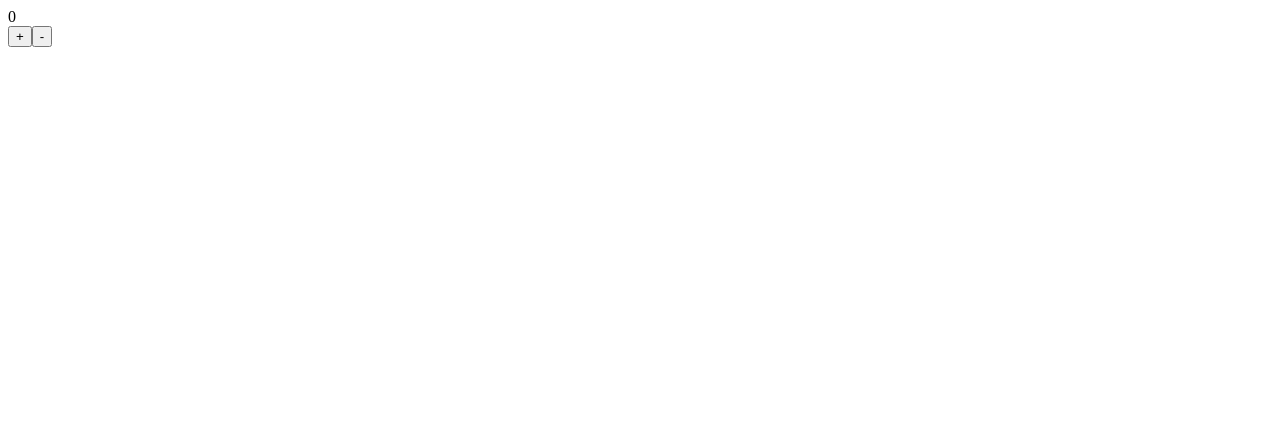
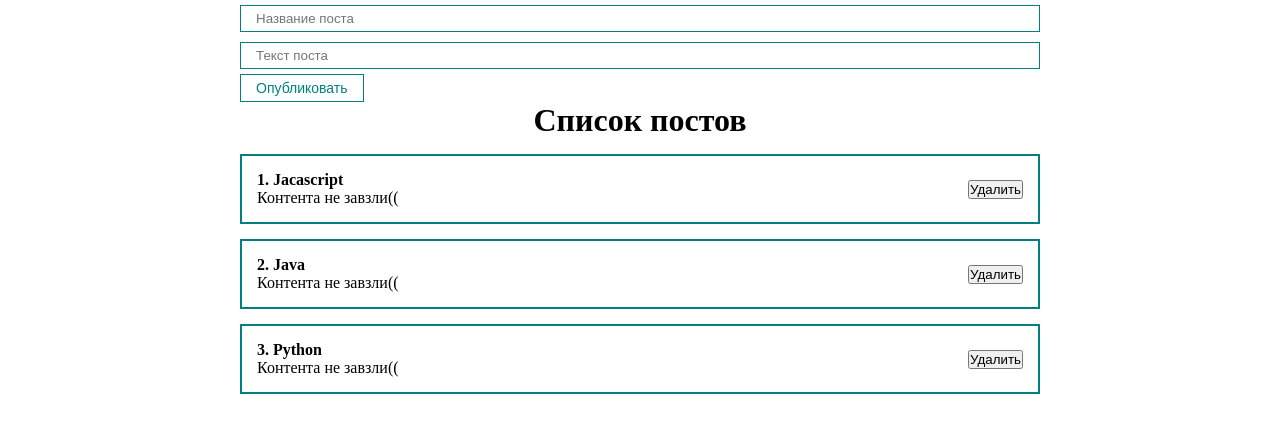
Before and after one commit to VolkovCode/react-blog, a React (Create React App) app: page / in a window 1280 px wide. Shown: the top 432 px of the page. Built offline with nearby package versions, Linux system fonts and the light colour scheme.

Commit message:
Добавлена возможность добавить пост

```diff
--- a/src/App.js
+++ b/src/App.js
@@ -1,15 +1,41 @@
-import React, {useState} from "react";
+import React, { useRef, useState } from "react";
+import PostList from "./components/PostList";
+import MyButton from "./components/UI/button/MyButton";
+import MyInput from "./components/UI/input/MyInput";
+import './styles/App.css';
 
 function App() {
-  const [likes, setLikes] = useState(0)
+
+  const [posts, setPosts] = useState([{id: 1, title: 'Jacascript', body: 'Контента не завзли(('},
+  {id: 2, title: 'Java', body: 'Контента не завзли(('},
+  {id: 3, title: 'Python', body: 'Контента не завзли(('},])
+  const [post, setPost] = useState({title: '', body: ''})
+
+  const addNewPost = (e) => {
+    e.preventDefault()
+    setPosts([...posts, {...post, id: Date.now()}])
+    setPost({title: '', body: ''})
+  }
 
   return (
     <>
     <div className="App">
-
-       <div>{likes}</div>
-       <button onClick={()=> setLikes(likes+1)}>+</button>
-       <button onClick={() =>setLikes(likes-1)}>-</button>
+      <form>
+        <MyInput
+          type='text'
+          placeholder='Название поста'
+          value={post.title}
+          onChange={e => setPost({...post, title: e.target.value})}
+        />
+        <MyInput
+          type='text'
+          placeholder='Текст поста'
+          value={post.body}
+          onChange={e => setPost({...post, body: e.target.value})}
+        />
+        <MyButton onClick={e => addNewPost(e)}>Опубликовать</MyButton>
+      </form>
+      <PostList posts={posts} title={'Список постов'} />
     </div>
     </>
   );
--- /dev/null
+++ b/src/components/PostItem.jsx
@@ -0,0 +1,21 @@
+import React from "react";
+
+const PostItem = (props) => {
+
+  return (
+    <div className='post'>
+        <div className='post__content'>
+          <strong>{props.number}. {props.post.title}</strong>
+          <div>
+            {props.post.body}
+          </div>
+
+        </div>
+        <div className="post__btn">
+          <button>Удалить</button>
+        </div>
+       </div>
+  )
+}
+
+export default PostItem;
--- /dev/null
+++ b/src/components/PostList.jsx
@@ -0,0 +1,15 @@
+import React from 'react';
+import PostItem from './PostItem';
+
+const PostList = (props) => {
+  return (
+    <div>
+      <h1 style={{ textAlign: "center" }}>{props.title}</h1>
+        {props.posts.map((post, index) =>
+        <PostItem number={index + 1} key={post.id} post={post} />
+        )}
+    </div>
+  )
+}
+
+export default PostList;
--- /dev/null
+++ b/src/components/UI/button/MyButton.jsx
@@ -0,0 +1,12 @@
+import React from 'react';
+import classes from './MyButton.module.css';
+
+const MyButton = ({children, ...props}) => {
+  return (
+    <button {...props} className={classes.myBtn}>
+      {children}
+    </button>
+  )
+}
+
+export default MyButton;
--- /dev/null
+++ b/src/components/UI/button/MyButton.module.css
@@ -0,0 +1,8 @@
+.myBtn {
+  padding: 5px 15px;
+  color: teal;
+  font-size: 14px;
+  background: transparent;
+  border: 1px solid teal;
+  cursor: pointer;
+}
--- /dev/null
+++ b/src/components/UI/input/MyInput.jsx
@@ -0,0 +1,10 @@
+import React from 'react';
+import classes from './MyInput.module.css'
+
+const MyInput = React.forwardRef((props, ref) => {
+  return (
+    <input ref={ref} className={classes.myInput} {...props}/>
+  )
+})
+
+export default MyInput;
--- /dev/null
+++ b/src/components/UI/input/MyInput.module.css
@@ -0,0 +1,6 @@
+.myInput {
+  width: 100%;
+  padding: 5px 15px;
+  margin: 5px 0;
+  border: 1px solid teal;
+}
--- /dev/null
+++ b/src/styles/App.css
@@ -0,0 +1,24 @@
+* {
+    margin: 0;
+    padding: 0;
+    box-sizing: border-box;
+}
+
+#root {
+    display: flex;
+    justify-content: center;
+}
+
+.App {
+    width: 800px;
+
+}
+
+.post {
+    display: flex;
+    padding: 15px;
+    border: 2px solid teal;
+    margin-top: 15px;
+    justify-content: space-between;
+    align-items: center;
+}
```
